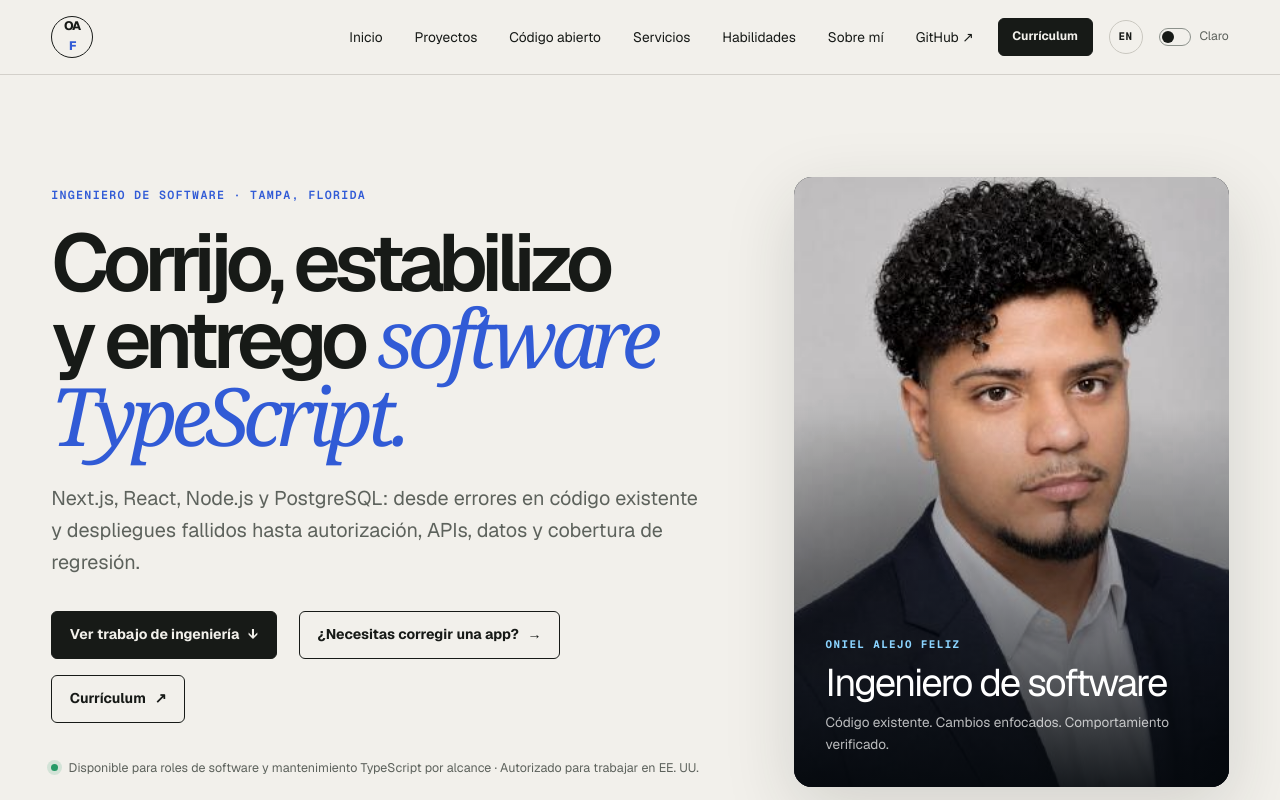
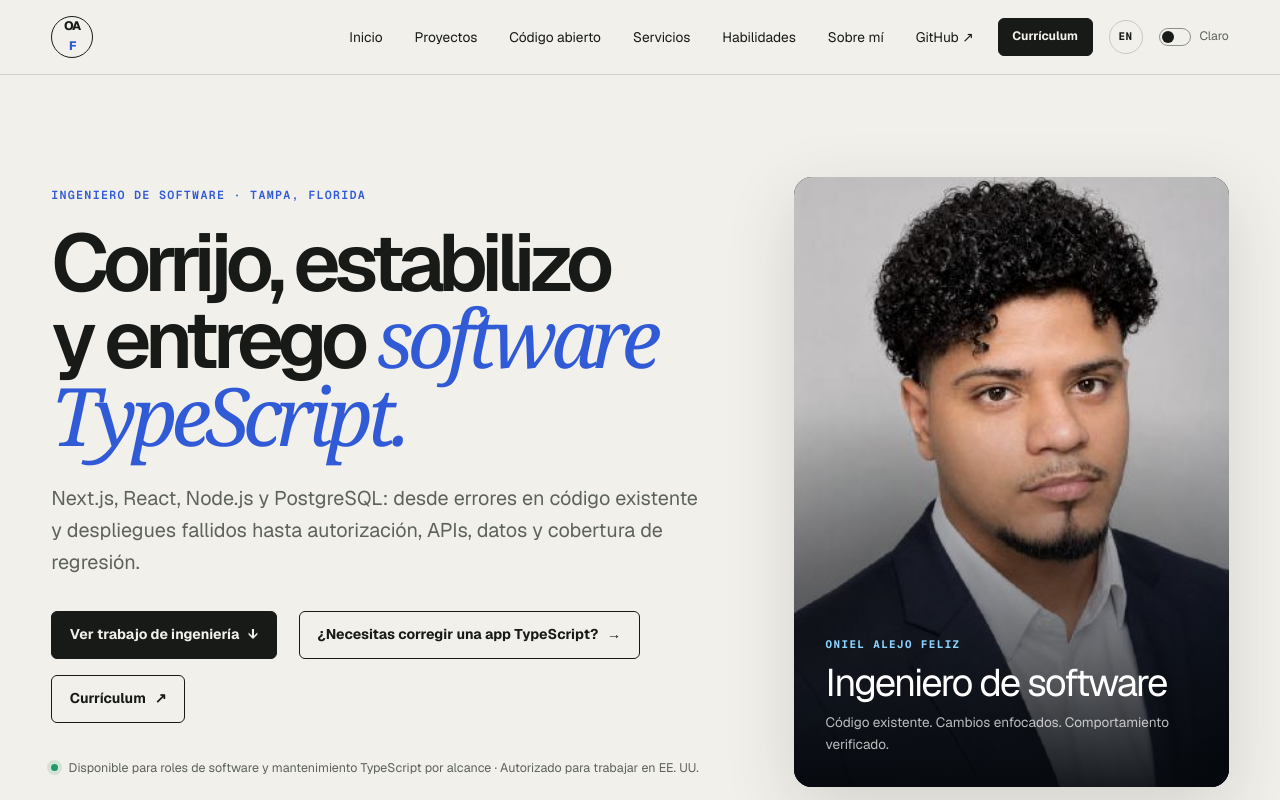
Before and after one commit to XonkelX/oniel-portfolio, a Next.js app: page /es in a window 1280 px wide. Shown: the top 800 px of the page. Built offline with nearby package versions, Linux system fonts and the light colour scheme.

Commit message:
Qualify contract CTA and service estimates

```diff
--- a/src/app/(english)/page.tsx
+++ b/src/app/(english)/page.tsx
@@ -168,7 +168,7 @@ export default function Home() {
               View engineering work <span aria-hidden="true">↓</span>
             </a>
             <Link className="button button--secondary" href="/services">
-              Need an app fixed? <span aria-hidden="true">→</span>
+              Need a TypeScript app fixed? <span aria-hidden="true">→</span>
             </Link>
             <a
               className="button button--secondary"
--- a/src/app/(spanish)/es/page.tsx
+++ b/src/app/(spanish)/es/page.tsx
@@ -174,7 +174,8 @@ export default function SpanishHome() {
               Ver trabajo de ingeniería <span aria-hidden="true">↓</span>
             </a>
             <Link className="button button--secondary" href="/es/servicios">
-              ¿Necesitas corregir una app? <span aria-hidden="true">→</span>
+              ¿Necesitas corregir una app TypeScript?{" "}
+              <span aria-hidden="true">→</span>
             </Link>
             <a
               className="button button--secondary"
```
Also changed, not shown: 2 other files (tests, documents, lock files or other folders).
